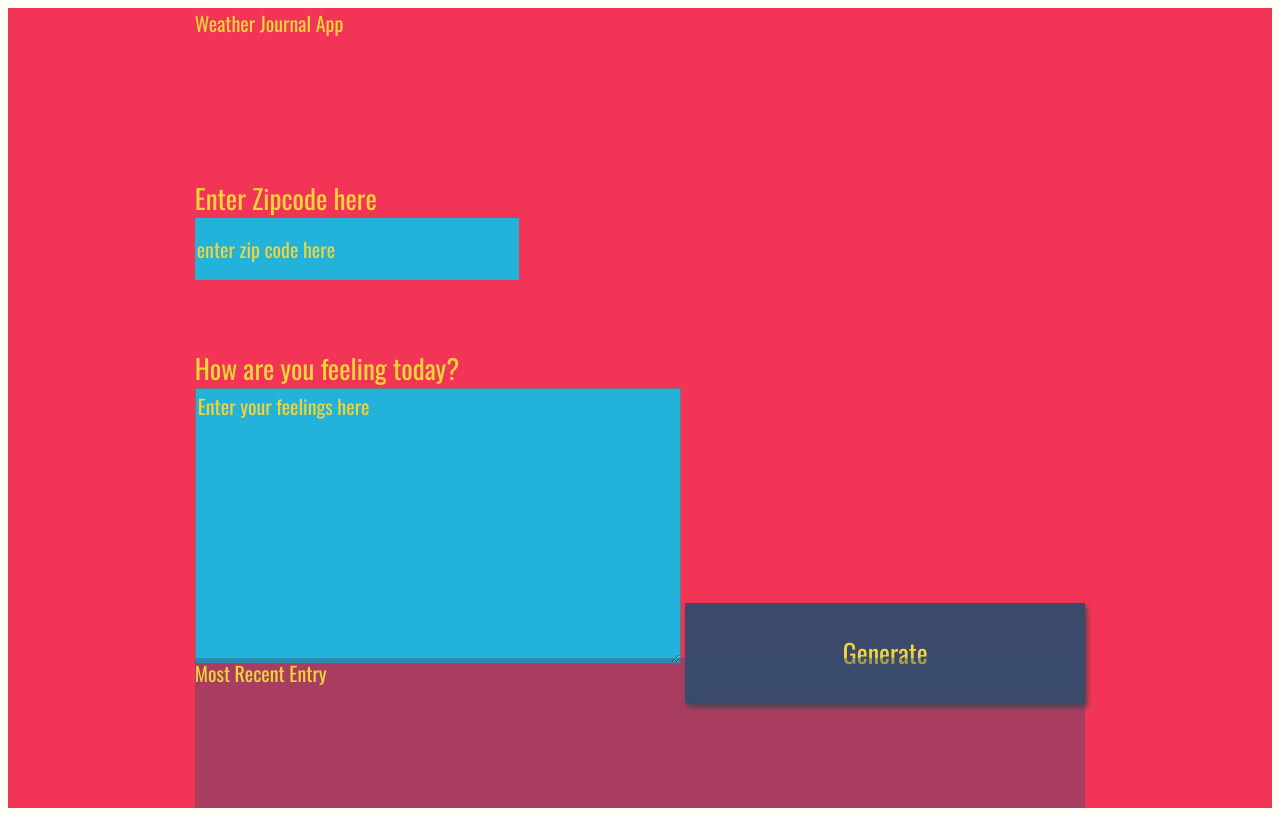
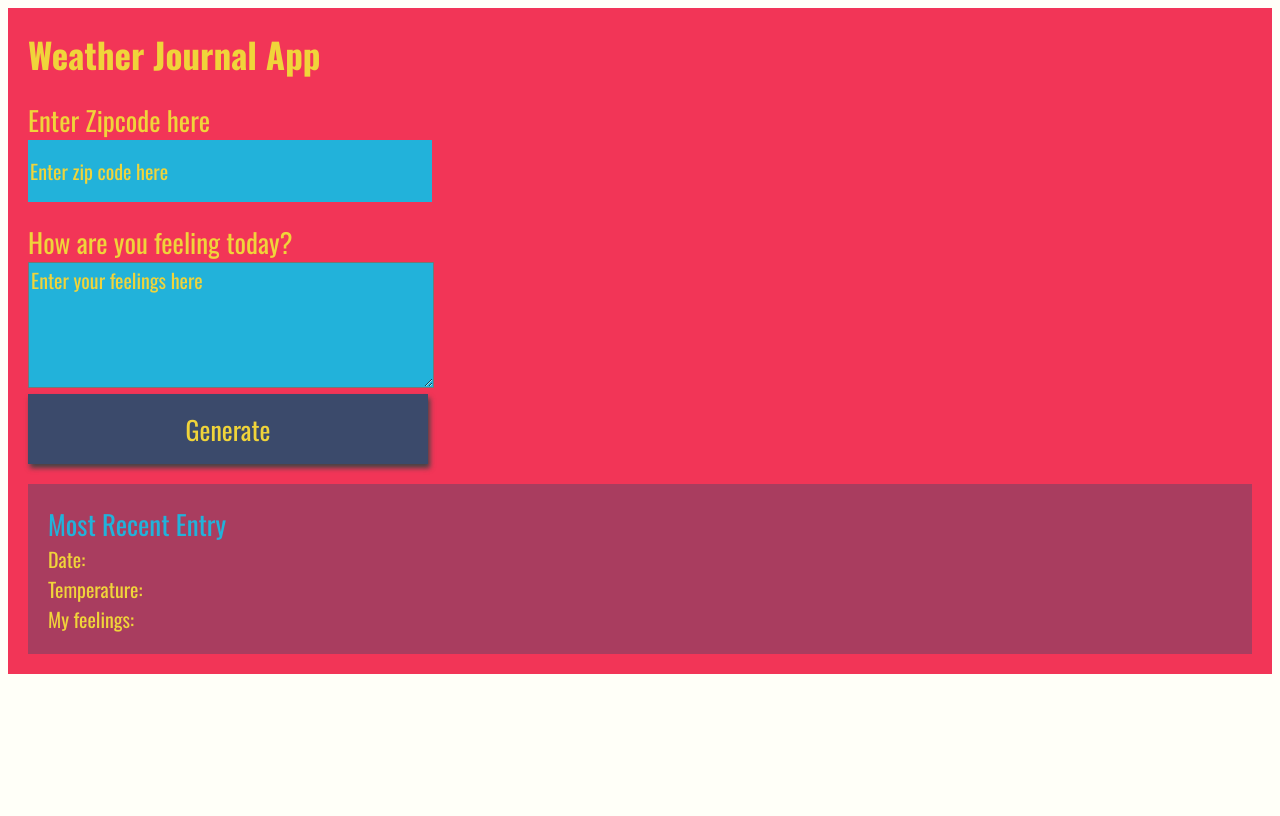
Before and after one commit to scre116/udacity-fwd-project-weather-journal, a website: page website/index.html in a window 1280 px wide. Drawn offline with nearby package versions, Linux system fonts and the light colour scheme; a web font is replaced by a local one.

Commit message:
improve style

```diff
--- a/website/app.js
+++ b/website/app.js
@@ -6,13 +6,13 @@ const apiKey = '9615621bc51a7f388f0f36ccbb6a4cdd';
 const SERVER_BASE_URL = 'http://localhost:8000';
 const OPEN_WEATHER_MAP_BASE_URL = 'http://api.openweathermap.org/data/2.5/weather';
 
+// Listener for generate button
 async function generateData() {
     try {
         const zipCode = document.getElementById('zip').value;
+        const feelings = document.getElementById('feelings').value;
 
-        const feelings = document.getElementById('feelings').value;
         const temperature = await getTemperature(zipCode);
-
         console.log("received temperature: ", temperature);
 
         const data = {
@@ -20,9 +20,10 @@ async function generateData() {
             temperature: temperature,
             feelings: feelings
         }
+
         console.log("data to be sent to server: ", data);
+        await sendToBackend(data);
 
-        await sendToBackend(data);
         const dataFromBackend = await getFromBackend();
         console.log("data from backend: ", dataFromBackend);
 
--- a/website/index.html
+++ b/website/index.html
@@ -8,24 +8,24 @@
 </head>
 <body>
 <div id="app">
-    <div class="holder headline">
+    <h1 class="holder headline">
         Weather Journal App
-    </div>
+    </h1>
     <div class="holder zip">
         <label for="zip">Enter Zipcode here</label>
-        <input type="text" id="zip" placeholder="enter zip code here">
+        <input type="text" id="zip" placeholder="Enter zip code here">
     </div>
     <div class="holder feel">
         <label for="feelings">How are you feeling today?</label>
-        <textarea class="myInput" id="feelings" placeholder="Enter your feelings here" rows="9" cols="50"></textarea>
+        <textarea class="myInput" id="feelings" placeholder="Enter your feelings here" rows="4" cols="50"></textarea>
         <button id="generate" type="submit">Generate</button>
     </div>
     <div class="holder entry">
         <div class="title">Most Recent Entry</div>
         <div id="entryHolder">
-            <div id="date"></div>
-            <div id="temp"></div>
-            <div id="content"></div>
+            <div>Date: <span id="date"></span></div>
+            <div>Temperature: <span id="temp"></span></div>
+            <div>My feelings: <span id="content"></span></div>
         </div>
     </div>
 </div>
--- a/website/style.css
+++ b/website/style.css
@@ -4,14 +4,13 @@ body{
 }
 
 #app{
-    display: grid;
-    grid-auto-rows: minmax(150px, auto);
-    /* grid-template-columns:  */
-    height:100vh;
+    display: flex;
+    flex-direction: column;
     background: #f23557;
     color: #f0d43a;
-    justify-content: center;
-    grid-gap: 1em;
+    justify-content: space-evenly;
+    gap: 1em;
+    padding: 1em;
     font-size: 20px;
     font-family: 'Oswald', sans-serif;
 }
@@ -20,53 +19,52 @@ body{
 
 }
 
-.entry{
+.entry {
     background: rgba(59, 74, 107, .4);
+    padding: 1em;
 }
 
-#entryHolder{
-
+#date,
+#temp,
+#content {
+    min-height: 1em;
 }
 
-#date{
-
+#content {
+    font-style: italic;
 }
 
-#temp{
-
-}
-
-#content{
-
-}
 
 .headline {
 
 }
-.title{
 
+.title {
+    font-size: 27px;
+    color: #22b2da;
 }
 
 /*  Basic Styling To Override Default For Basic HTML Elements */
-label{
-    display:block;
+label {
+    display: block;
     font-size: 27px;
 }
 
-input{
-    display:block;
+input {
+    display: block;
     height: 60px;
-    width: 320px;
-    background:#22b2da;
+    width: 400px;
+    background: #22b2da;
     color: #f0d43a;
     font-size: 20px;
     font-family: 'Oswald', sans-serif;
     border: none;
 }
 
-button{
+button {
+    display: block;
     width: 400px;
-    height: 100px;
+    height: 70px;
     background: #3b4a6b;
     color: #f0d43a;
     font-size: 26px;
@@ -74,16 +72,20 @@ button{
     border: none;
     box-shadow: 2px 4px 5px #444;
 }
-h1{
-    font-size: 36px;
+
+h1 {
+    font-size: 35px;
+    margin: 0;
 }
 
-textarea{
-    background:#22b2da;
+textarea {
+    width: 400px;
+    background: #22b2da;
     color: #f0d43a;
     font-size: 20px;
     font-family: 'Oswald', sans-serif;
 }
+
 /* Reset style for HTML element on active to have no border*/
 input:focus,
 select:focus,
```
